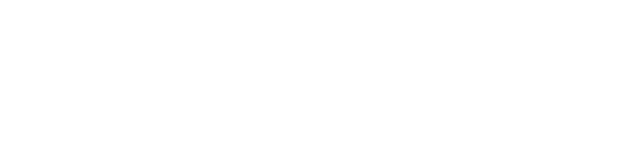
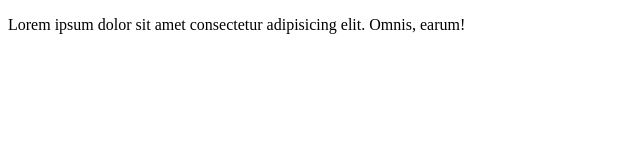
Before and after one commit to aorellana91/test-repository, a plain HTML site: page index.html in a window 1280 px wide. Shown: the whole page, without its empty margins (0-640 px from the left). Drawn offline with Linux system fonts and the light colour scheme.

Commit message:
Agregado Div Contenedor

```diff
--- a/index.html
+++ b/index.html
@@ -6,6 +6,11 @@
     <title>Git VSCODE</title>
 </head>
 <body>
+    <div class="container">
+        <div class="row">
+            <p> Lorem ipsum dolor sit amet consectetur adipisicing elit. Omnis, earum!</p>
+        </div>
 
+    </div>
 </body>
 </html>
```
